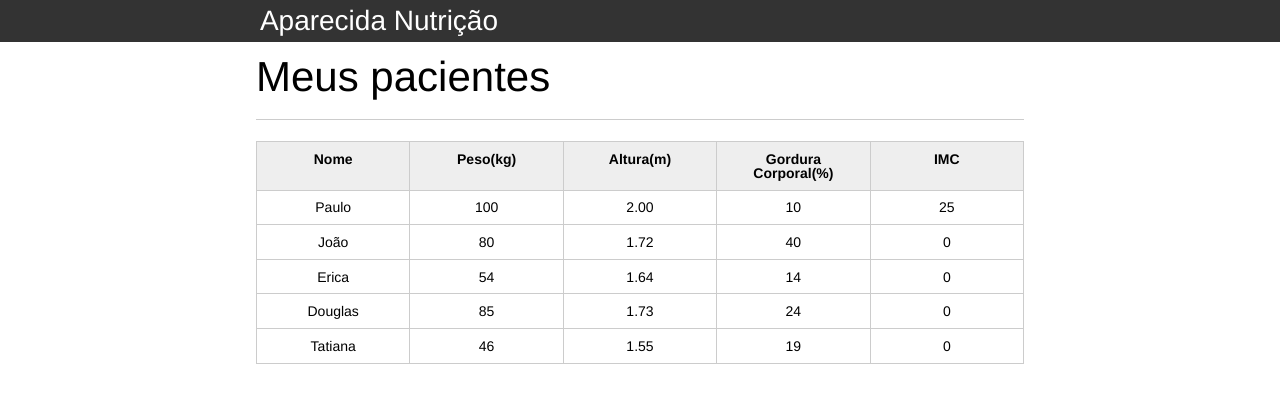
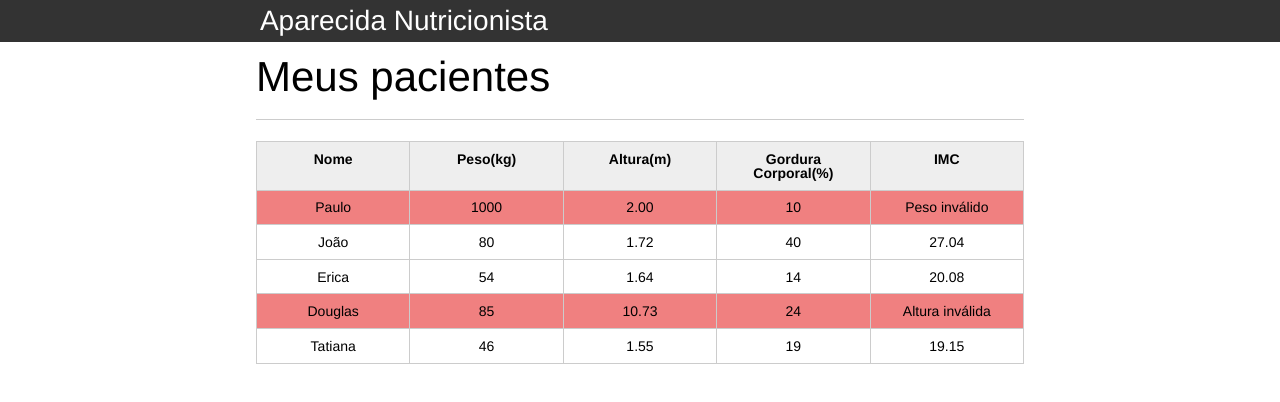
Before and after one commit to renatoviegas/alura.javascript.01, a plain HTML site: page index.html in a window 1280 px wide. Drawn offline with Linux system fonts and the light colour scheme.

Commit message:
Finalização módulo 03

```diff
--- a/css/index.css
+++ b/css/index.css
@@ -132,3 +132,7 @@ button[disabled=disabled], button:disabled {
 .campo-invalido{
 	border: 1px solid red;
 }
+
+.paciente-invalido{
+    background-color: lightcoral;
+}
--- a/index.html
+++ b/index.html
@@ -29,9 +29,9 @@
 						</tr>
 					</thead>
 					<tbody id="tabela-pacientes">
-						<tr class="paciente" id="primeiro-paciente">
+						<tr class="paciente">
 							<td class="info-nome">Paulo</td>
-							<td class="info-peso">100</td>
+							<td class="info-peso">1000</td>
 							<td class="info-altura">2.00</td>
 							<td class="info-gordura">10</td>
 							<td class="info-imc">0</td>
@@ -56,7 +56,7 @@
 						<tr class="paciente">
 							<td class="info-nome">Douglas</td>
 							<td class="info-peso">85</td>
-							<td class="info-altura">1.73</td>
+							<td class="info-altura">10.73</td>
 							<td class="info-gordura">24</td>
 							<td class="info-imc">0</td>
 						</tr>
--- a/js/principal.js
+++ b/js/principal.js
@@ -1,7 +1,10 @@
 var titulo = document.querySelector(".titulo");
-titulo.textContent = "Aparecida Nutrição";
+titulo.textContent = "Aparecida Nutricionista";
 
-var paciente = document.querySelector("#primeiro-paciente");
+var pacientes = document.querySelectorAll(".paciente");
+
+for(i = 0; i < pacientes.length; i++) {
+    var paciente = pacientes[i];
     var tdPeso   = paciente.querySelector(".info-peso");
     var tdAltura = paciente.querySelector(".info-altura");
     var tdImc    = paciente.querySelector(".info-imc");
@@ -15,14 +18,17 @@ var alturaEhValida = true;
     if (peso <= 0 || peso >= 1000) {
         pesoEhValido = false;
         tdImc.textContent = "Peso inválido";
+        paciente.classList.add("paciente-invalido");
     }
 
     if (altura <= 0 || altura >= 3.0) {
         alturaEhValida     = false;
         tdImc.textContent  = "Altura inválida";
+        paciente.classList.add("paciente-invalido");
     }
 
     if (pesoEhValido && alturaEhValida) {
         var imc = peso / (altura * altura);
-    tdImc.textContent = imc;
+        tdImc.textContent = imc.toFixed(2);
     }
+}
```
Lines whose indentation alone changed are shown as unchanged.
